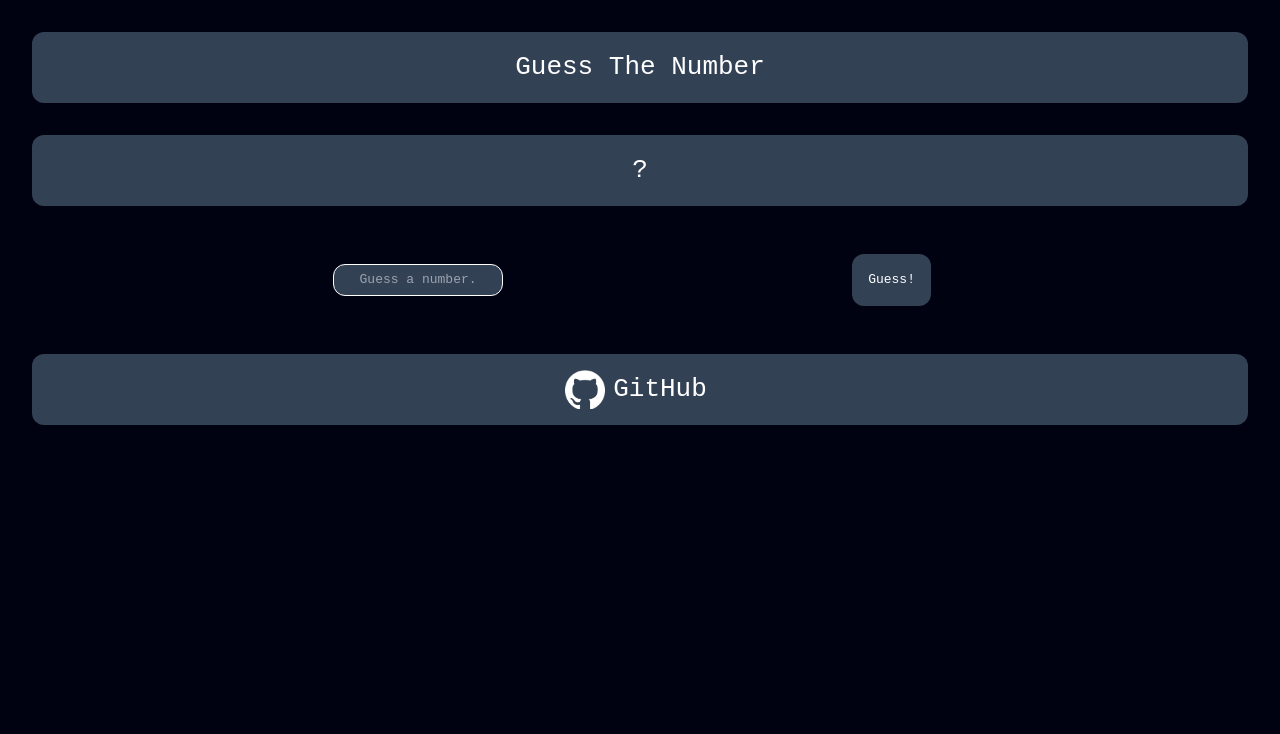
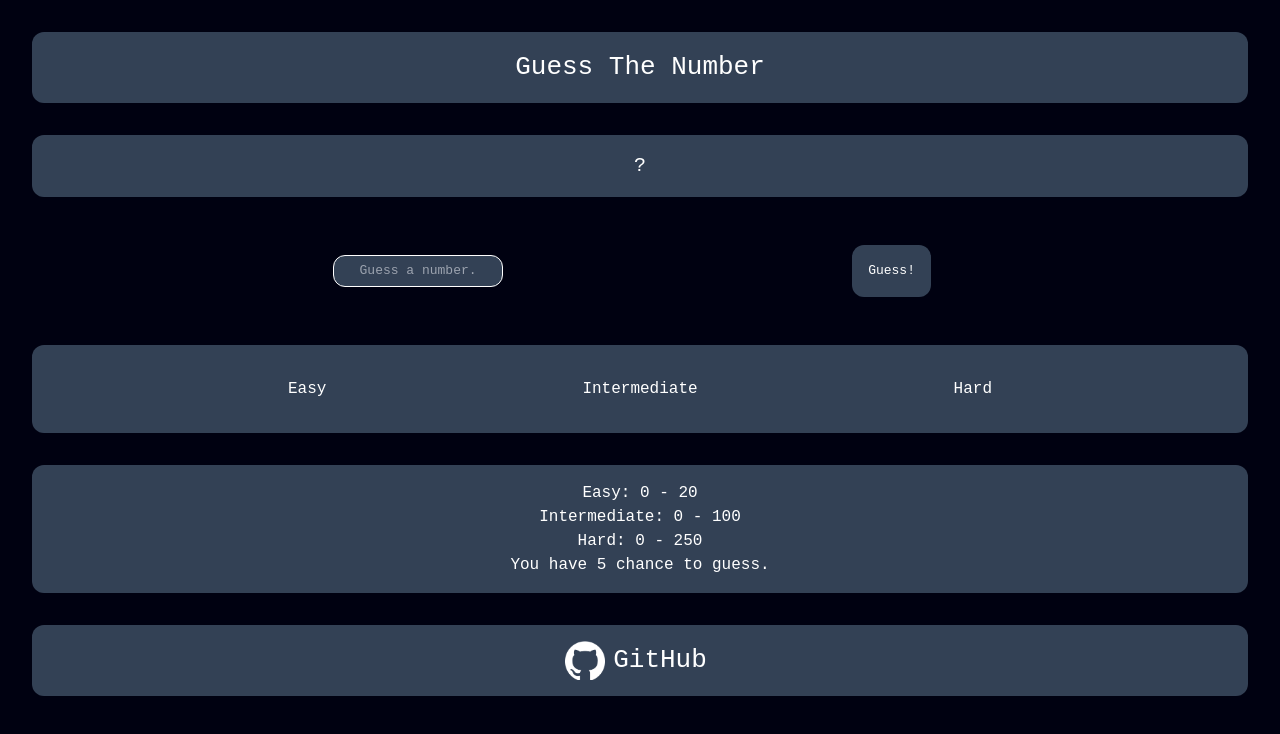
Before and after one commit to aquilarda/guess-the-number, a Next.js app: page / in a window 1280 px wide. Shown: the top 734 px of the page. Built offline with nearby package versions, Linux system fonts and the light colour scheme.

Commit message:
Bugfix, Update UI

```diff
--- a/app/home.css
+++ b/app/home.css
@@ -2,16 +2,20 @@
     font-size: xx-large;
 }
 
-.higher-lower{
-    font-size: xx-large;
-}
-
 .question-mark{
-    font-size: xx-large;
+    font-size: x-large;
 }
 
 .input-box{
     border: solid 0.1rem #FFFFFF;
+}
+
+.modeButton{
+    font-size: large;
+}
+
+.notes{
+    font-size: large;
 }
 
 @media only screen and (max-width: 600px){
@@ -19,8 +23,10 @@
         margin: 1rem;
         font-size: medium;
     }
-    .higher-lower{
-        margin: 1rem;
+    .modeButton{
+        font-size: medium;
+    }
+    .notes{
         font-size: medium;
     }
 }
--- a/app/page.tsx
+++ b/app/page.tsx
@@ -1,6 +1,12 @@
+"use client";
 import "@/app/home.css";
 
 export default function Home() {
+  function placeHolder() {
+    console.log("Hello, World!");
+  }
+
+
   return (
     <main>
       <div className="question-mark flex justify-center m-8 p-4 rounded-xl bg-slate-700 text-center items-center">
@@ -20,6 +26,33 @@ export default function Home() {
           Guess!
         </button>
       </div>
+      <div className="game-mode flex justify-evenly text-center items-center m-8 p-4 rounded-xl bg-slate-700">
+        <button
+          className="modeButton p-4"
+          id="easyModeButtonID"
+          onClick={placeHolder}
+        >
+          Easy
+        </button>
+        <button
+          className="modeButton p-4"
+          id="intermediateModeButtonID"
+          onClick={placeHolder}
+        >
+          Intermediate
+        </button>
+        <button
+          className="modeButton p-4"
+          id="hardModeButtonID"
+          onClick={placeHolder}
+        >
+          Hard
+        </button>
+      </div>
+      <div className="notes flex justify-evenly text-center items-center m-8 p-4 rounded-xl bg-slate-700">
+        Easy: 0 - 20 <br /> Intermediate: 0 - 100 <br /> Hard: 0 - 250 <br />{" "}
+        You have 5 chance to guess.
+      </div>
     </main>
   );
 }
```
